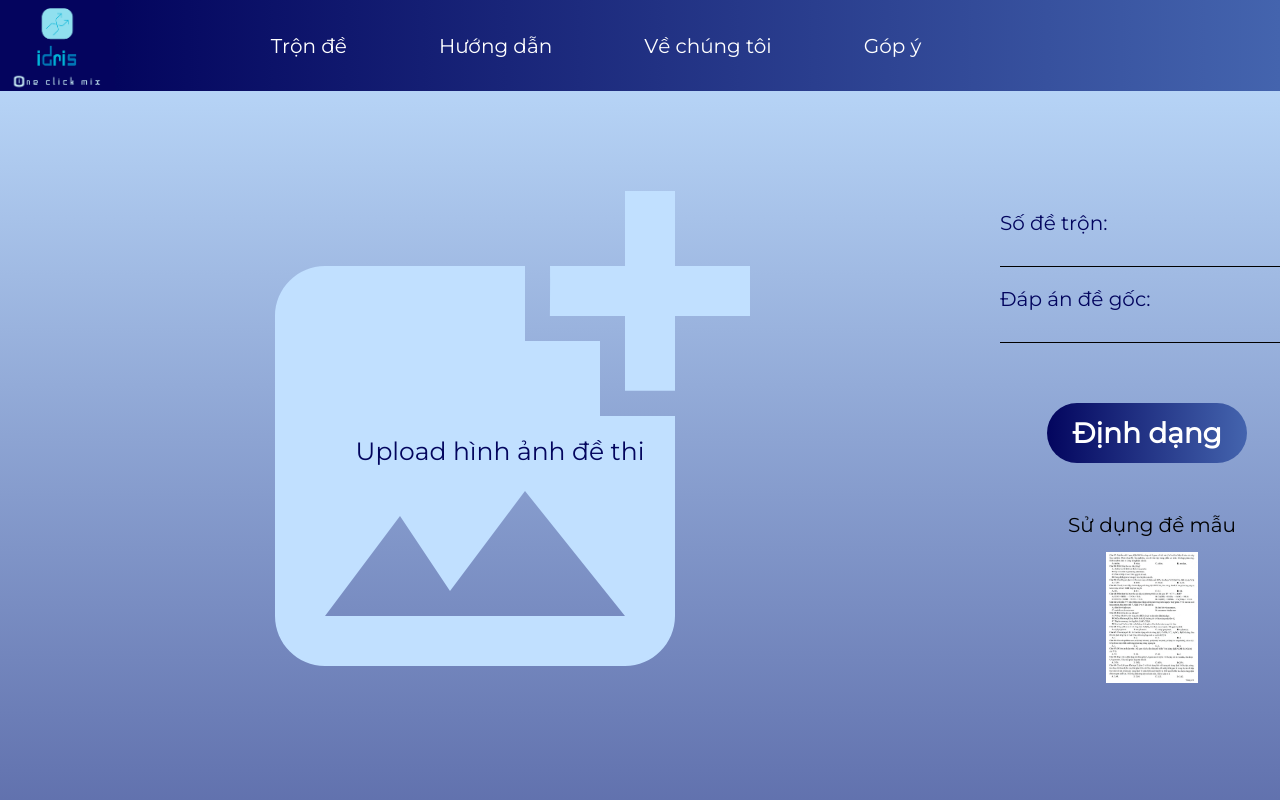
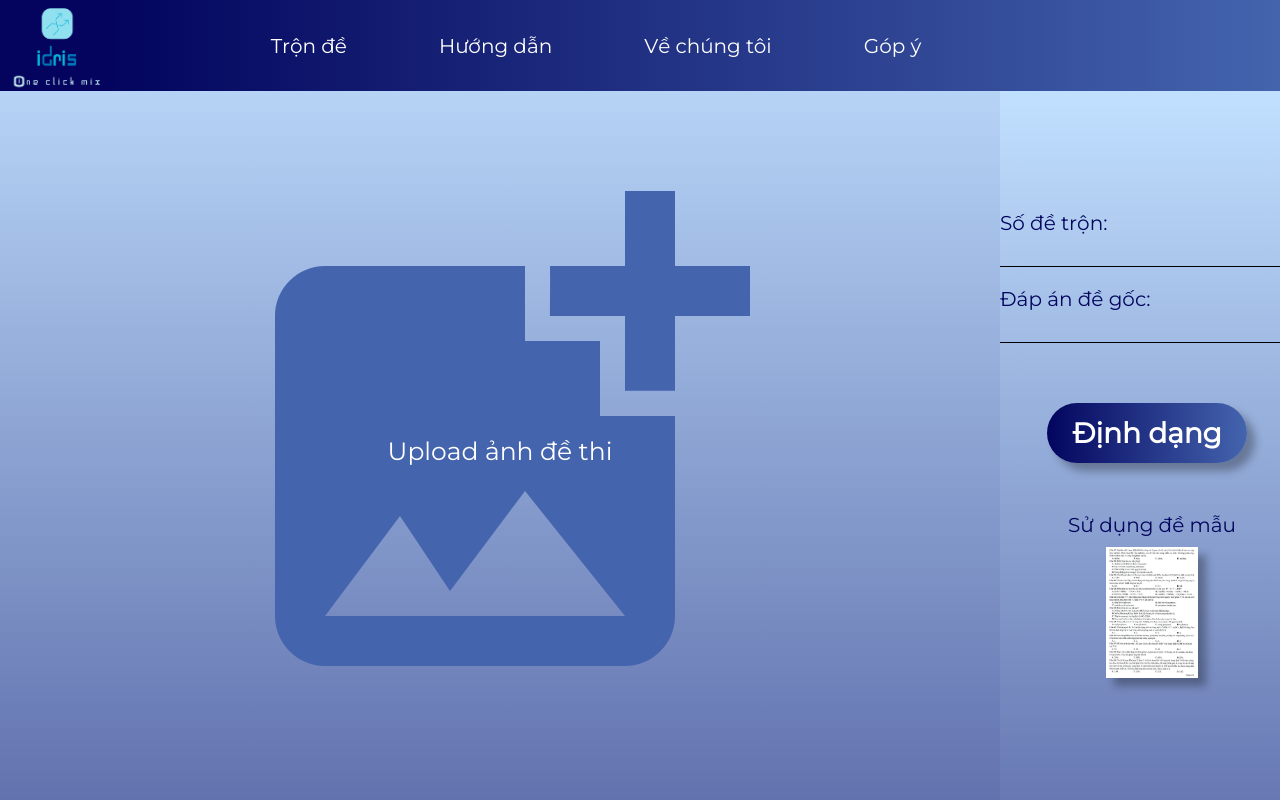
Before and after one commit to Kokkini/idris-frontend, a React (Create React App) app: page / in a window 1280 px wide. Shown: the top 800 px of the page. Built offline with nearby package versions, Linux system fonts and the light colour scheme.

Commit message:
button with shadows

```diff
--- a/src/Components/ExamSample.js
+++ b/src/Components/ExamSample.js
@@ -2,6 +2,7 @@ import React from 'react';
 import testImage1 from '../Resources/test-better.jpg';
 import testImage2 from '../Resources/test_2.png';
 import '../Styles/ExamSample.css';
+import '../Styles/App.css';
 export default class ExamSample extends React.Component {
     constructor(props) {
         super(props);
@@ -23,10 +24,10 @@ export default class ExamSample extends React.Component {
         return (
             <div className='exam-sample'>
                 <div style={{ marginTop: "30px" }}></div>
-                <span>Sử dụng đề mẫu</span>
+                <span className="regular-text">Sử dụng đề mẫu</span>
                 <div className='exam-sample-flex'>
                     {/* <img src={testImage1} alt="" onClick={() => this.base64Converter(testImage1, "DACBACCADCAC")}></img> */}
-                    <img src={testImage2} alt="" onClick={() => this.base64Converter(testImage2, "ABCDABCDABCDA")}></img>
+                    <img className="shadow" src={testImage2} alt="" onClick={() => this.base64Converter(testImage2, "ABCDABCDABCDA")}></img>
                 </div>
             </div>
         )
--- a/src/Components/ExamUpload.js
+++ b/src/Components/ExamUpload.js
@@ -72,7 +72,7 @@ export default class ExamUpload extends Component {
                         onDragLeave={this.dragLeave}
                         onDrop={this.fileDrop}
                     >
-                        <span className="regular-text">Upload hình ảnh đề thi</span>
+                        <span style={{color: "white"}}>Upload ảnh đề thi</span>
                         <canvas id="wic" />
                         <AddPhotoAlternateIcon className="ft-awesome" />
                         {file && <img alt="Output" src={file} />}
--- a/src/Components/Tutorial.js
+++ b/src/Components/Tutorial.js
@@ -1,3 +1,4 @@
+import '../Styles/App.css';
 const Tutorial = () => {
     return (
         <div
@@ -7,7 +8,7 @@ const Tutorial = () => {
         }}>
             <div>
                 <h2 className="regular-text" style={{textAlign: "center"}}>Trộn đề</h2>
-                <iframe title="trộn đề" width="800px" height="500px" src="https://www.youtube.com/embed/tgbNymZ7vqY">
+                <iframe className="shadow" title="trộn đề" width="800px" height="500px" src="https://www.youtube.com/embed/tgbNymZ7vqY">
                 </iframe>
             </div>
         </div>
--- a/src/Styles/App.css
+++ b/src/Styles/App.css
@@ -12,6 +12,8 @@
   --margin: 0px;
   --white: #ffffff;
   --black: #000000;
+  --shadow: 8px 8px 8px rgba(0, 0, 0, 0.3);
+  --shadow-short: 4px 4px 4px rgba(0, 0, 0, 0.5);
 }
 
 .App{
@@ -59,11 +61,18 @@ button{
   font-size: 28px;
   border-radius: 35px;
   background: linear-gradient(to right, var(--primary-color), var(--second-color));
+  box-shadow: var(--shadow);
+}
+
+.submit:active{
+  transform: translateY(4px);
+  box-shadow: var(--shadow-short);
 }
 
 .btn-lite{
   /* background-color:rgb(144,225,239); */
   background: linear-gradient(to right, var(--primary-color), var(--second-color));
+  box-shadow: var(--shadow);
 }
 
 .btn-lite:focus{
@@ -71,3 +80,16 @@ button{
   background: var(--third-color);
   color: var(--primary-color);
 }
+
+.btn-lite:hover{
+  color: var(--fourth-color);
+}
+
+.btn-lite:active{
+  transform: translateY(4px);
+  box-shadow: var(--shadow-short);
+}
+
+.shadow{
+  box-shadow: var(--shadow);
+}
--- a/src/Styles/Comments.css
+++ b/src/Styles/Comments.css
@@ -23,6 +23,7 @@
 	float: left;
 	left: 50%;
 	/* position: absolute; */
+	box-shadow: var(--shadow);
   	margin-top: 5%;
 	margin-left: 20%;
 	-moz-border-radius: 7px;
--- a/src/Styles/Exam.css
+++ b/src/Styles/Exam.css
@@ -9,14 +9,15 @@
 .exam-right{
     width: 1000px;
     /* background: var(--third-color); */
-    /* background-image: linear-gradient(var(--third-color), var(--primary-color)); */
-    background: transparent;
+    background-image: linear-gradient(var(--third-color), var(--primary-color));
+    /* background: transparent; */
 }
 
 .text-input{
     background-color: transparent;
     width: 300px;
     margin-top: 5px;
+    color: white;
 }
 
 .text-input:hover{
--- a/src/Styles/ExamEdit.css
+++ b/src/Styles/ExamEdit.css
@@ -51,7 +51,7 @@
   background: #fff;
   border-radius: 50px;
   cursor: pointer;
-  box-shadow: 0px 10px 10px rgba(0, 0, 0, 0.1);
+  box-shadow: var(--shadow);
   transition: all 0.3s ease-out;
   z-index: 999;
   /* position: relative; */
@@ -60,6 +60,13 @@
 .wrapper .button:hover {
   width: 250px;
 }
+
+.wrapper .button:active {
+  width: 250px;
+  transform: translateY(4px);
+  box-shadow: var(--shadow-short);
+}
+
 .wrapper .button .icon {
   display: inline-block;
   vertical-align:middle;
--- a/src/Styles/ExamSample.css
+++ b/src/Styles/ExamSample.css
@@ -11,7 +11,7 @@ text-align: center;
 }
 
 .exam-sample-flex img{
-    border: 5px solid transparent;
+    border: 0px solid transparent;
     width: 30%;
     height: 30%;
 }
--- a/src/Styles/ExamUpload.css
+++ b/src/Styles/ExamUpload.css
@@ -66,7 +66,7 @@
 
 .ft-awesome{
     opacity:1;
-    color: var(--third-color);
+    color: var(--second-color);
     /* color: linear-gradient(var(--fourth-color), var(--third-color)); */
     position: absolute;
     top: 50px;
@@ -75,6 +75,7 @@
     right: 0;
     width: 100% !important;
     height: 40% !important;
+    /* box-shadow: var(--shadow); */
     /* z-index: 2; */
 }
 
```
